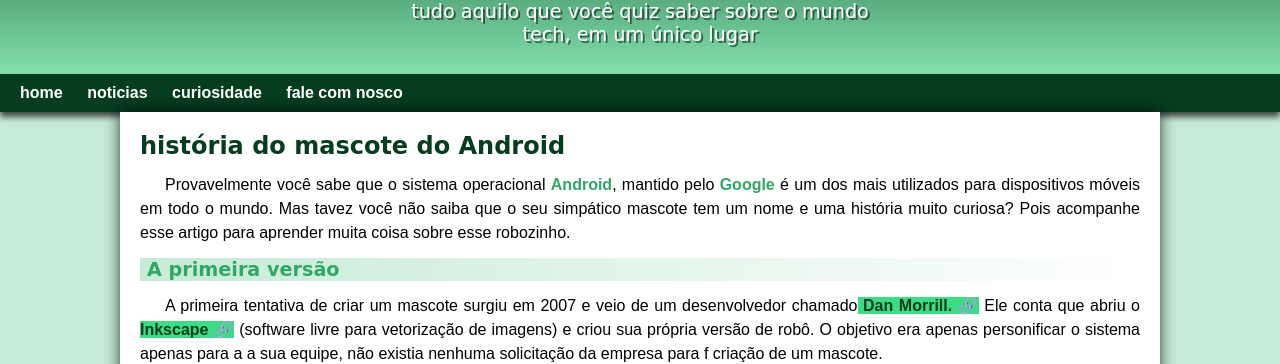
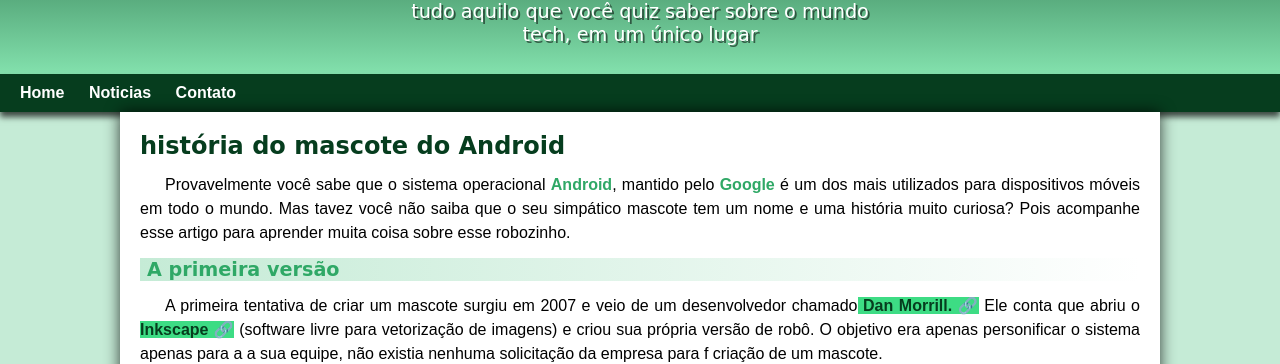
Before and after one commit to thiaguin06/projeto-android, a plain HTML site: page index.html in a window 1280 px wide. Shown: the part 116-480 px from the top of the page. Drawn offline with Linux system fonts and the light colour scheme.

Commit message:
problema de gráfica resolvido

```diff
--- a/index.html
+++ b/index.html
@@ -13,10 +13,9 @@
         <p>tudo aquilo que você quiz saber sobre o mundo tech, em um único lugar</p>
     </header>
     <nav>
-        <a href="#">home</a>
-        <a href="#">noticias</a>
-        <a href="#">curiosidade</a>
-        <a href="#">fale com nosco</a>
+        <a href="#">Home</a>
+        <a href="#">Noticias</a>
+        <a href="#">Contato</a>
     </nav>
     <main>
         <article>
```
